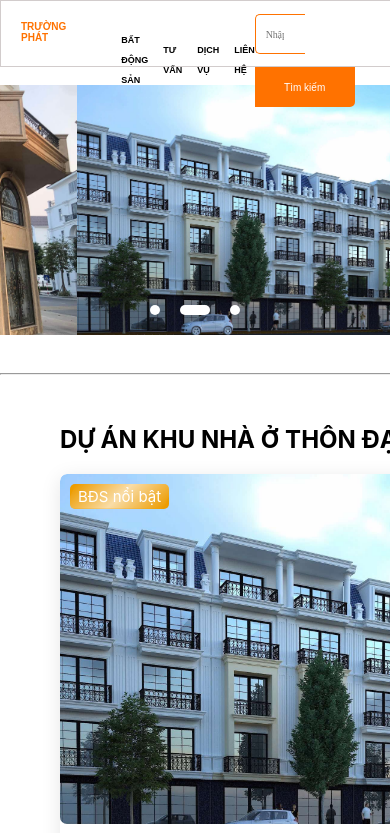
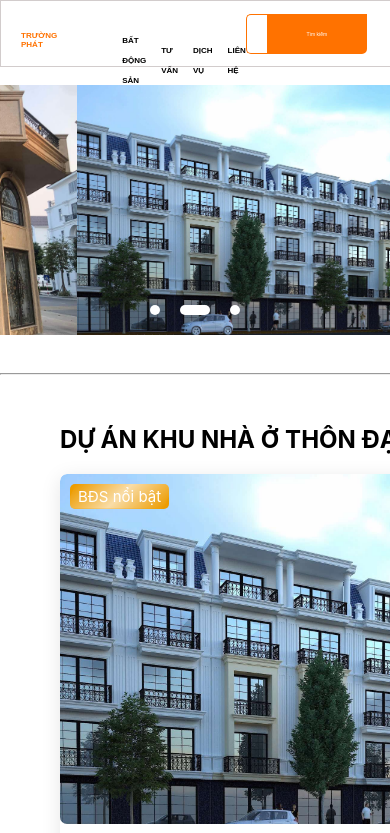
Before and after one commit to phuctranj12/BDSweb, a React (Create React App) app: page / in a window 390 px wide. Shown: the top 833 px of the page. Built offline with nearby package versions, Linux system fonts and the light colour scheme.

Commit message:
Update header.css

```diff
--- a/src/styles/header.css
+++ b/src/styles/header.css
@@ -218,3 +218,76 @@ ul li a:hover{
         padding: 4px 10px;
     }
 }
+
+/* Responsive cho iPhone */
+@media screen and (max-width: 414px) {
+    .icon{
+        width: 90px;
+        height: 10px;
+        margin-top: 10px;
+    }
+    .logo .logo-link {
+        font-size: 8px;
+    }
+    .menu{
+        margin-left: 10px;
+        width: 300px;
+    }
+    ul{
+
+        display: flex;
+        justify-content: left;
+        align-items: center;
+    }
+    .menu ul li a {
+        font-size: 8px;
+    }
+    .srch {
+        width: 20px;
+        font-size: 5px;
+    }
+    .btn {
+        font-size: 5px;
+        padding: 0px 0px;
+    }
+}
+
+@media screen and (max-width: 375px) {
+    .logo .logo-link {
+        font-size: 12px;
+    }
+
+    .menu ul li a {
+        font-size: 10px;
+    }
+
+    .srch {
+        width: 50%; /* Giảm kích thước input */
+        font-size: 10px;
+    }
+
+    .btn {
+        width: 40%;
+        font-size: 10px;
+    }
+}
+
+@media screen and (max-width: 320px) {
+    .logo .logo-link {
+        font-size: 10px;
+    }
+
+    .menu ul li a {
+        font-size: 9px;
+    }
+
+    .srch {
+        width: 45%;
+        font-size: 9px;
+    }
+
+    .btn {
+        width: 50%;
+        font-size: 9px;
+    }
+}
```
